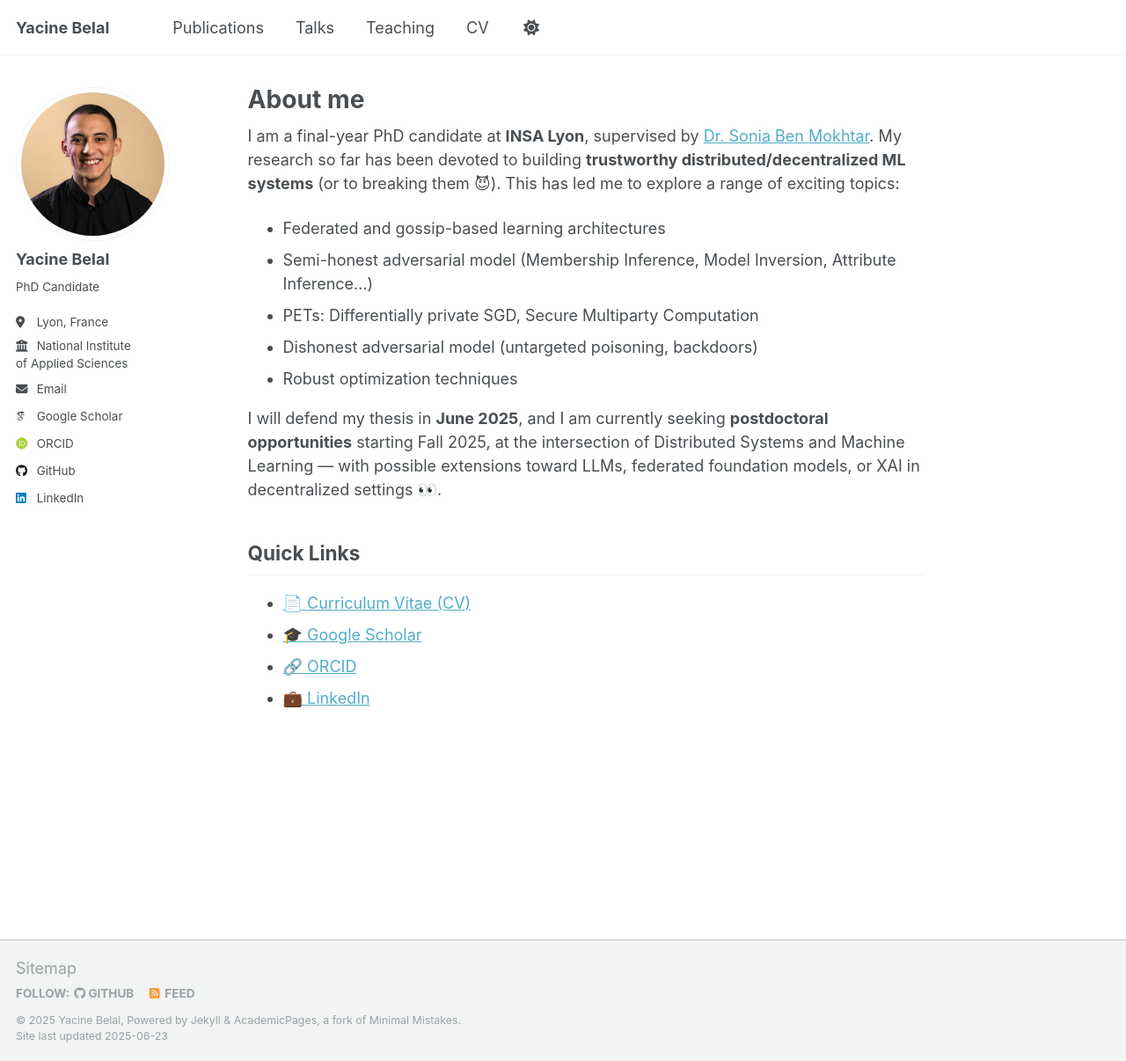
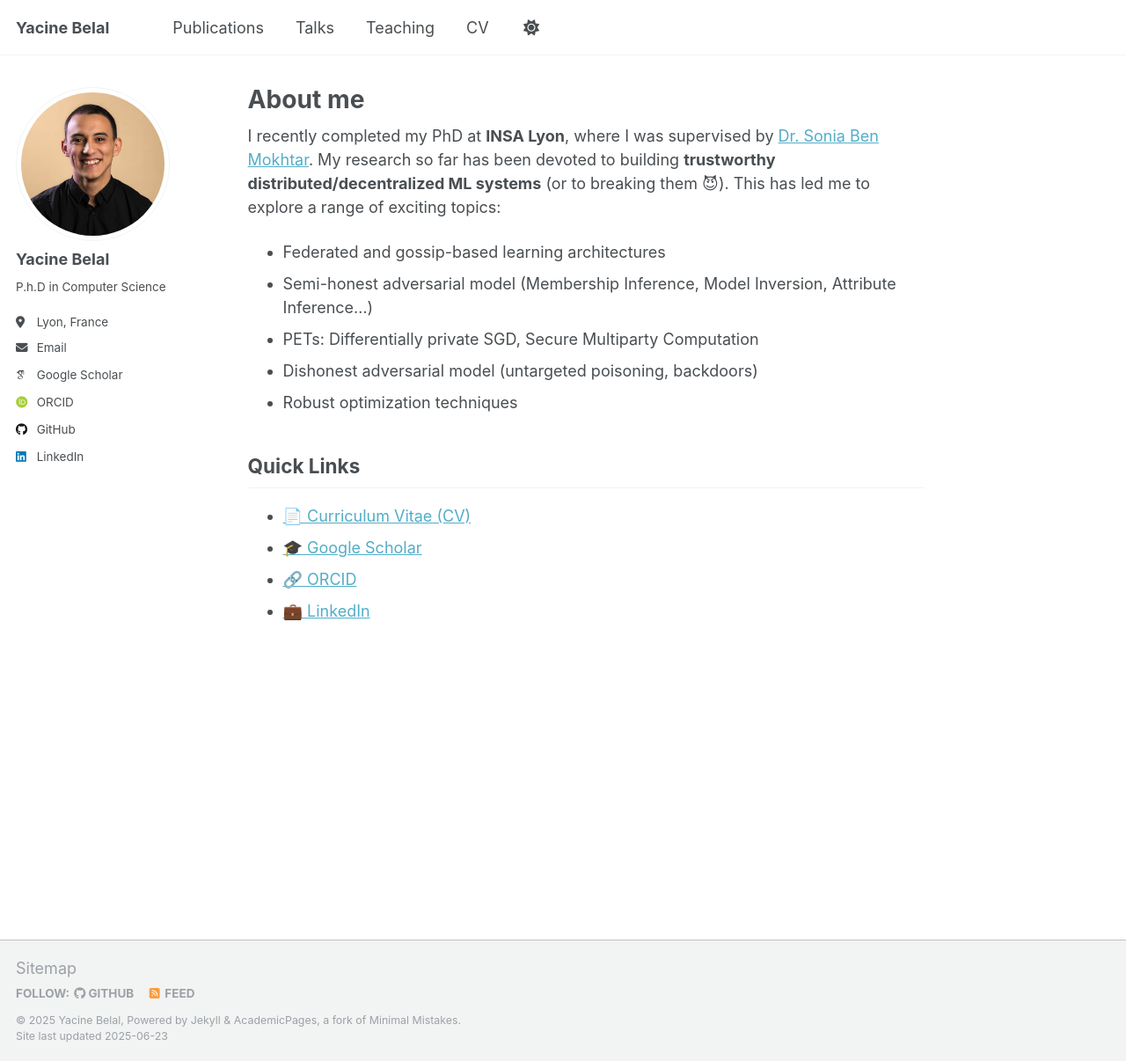
Before and after one commit to YacineBelal/yacinebelal.github.io, a Jekyll site: the page built from docs/_pages/about.md, in a window 1280 px wide and 1206 px high. Shown: the whole window at 88% size. Built offline with Jekyll 4.4.1, drawn with Linux system fonts in a browser that asks for light colours; some web fonts are replaced.

Commit message:
Updated CV, Removed INSA, added LIRIS redirection

```diff
--- a/docs/_config.yml
+++ b/docs/_config.yml
@@ -25,11 +25,11 @@ author:
   avatar           : "profile.jpg"
   name             : "Yacine Belal"
   pronouns         : # example: "she/her"
-  bio: "PhD Candidate" #"🤖 Distributed ML | 🔒 Privacy Preservation | 🎯 Robust Optimization"
+  bio: "P.h.D in Computer Science" #"🤖 Distributed ML | 🔒 Privacy Preservation | 🎯 Robust Optimization"
   location         : "Lyon, France"
-  employer: "National Institute<br>of Applied Sciences"
+  # employer: "National Institute<br>of Applied Sciences"
   uri              : # URL
-  email            : "yacine.belal@insa-lyon.fr"
+  email            : "yacine.belal@liris.cnrs.fr"
 
   # Academic websites
   arxiv            : # URL - Update with the correct link to your profile
--- a/docs/_pages/about.md
+++ b/docs/_pages/about.md
@@ -7,7 +7,7 @@ redirect_from:
   - /about.html
 ---
 
-I am a final-year PhD candidate at **INSA Lyon**, supervised by [Dr. Sonia Ben Mokhtar](https://sites.google.com/view/sonia-benmokhtar/accueil). My research so far has been devoted to building **trustworthy distributed/decentralized ML systems** (or to breaking them 😈). This has led me to explore a range of exciting topics:
+I recently completed my PhD at **INSA Lyon**, where I was supervised by [Dr. Sonia Ben Mokhtar](https://sites.google.com/view/sonia-benmokhtar/accueil). My research so far has been devoted to building **trustworthy distributed/decentralized ML systems** (or to breaking them 😈). This has led me to explore a range of exciting topics:
 
 - Federated and gossip-based learning architectures
 - Semi-honest adversarial model (Membership Inference, Model Inversion, Attribute Inference...)
@@ -15,7 +15,7 @@ I am a final-year PhD candidate at **INSA Lyon**, supervised by [Dr. Sonia Ben M
 - Dishonest adversarial model (untargeted poisoning, backdoors)
 - Robust optimization techniques
 
-I will defend my thesis in **June 2025**, and I am currently seeking **postdoctoral opportunities** starting Fall 2025, at the intersection of Distributed Systems and Machine Learning — with possible extensions toward LLMs, federated foundation models, or XAI in decentralized settings 👀.
+<!-- I will defend my thesis in **June 2025**, and I am currently seeking **postdoctoral opportunities** starting Fall 2025, at the intersection of Distributed Systems and Machine Learning — with possible extensions toward LLMs, federated foundation models, or XAI in decentralized settings 👀. -->
 
 
 ## Quick Links
```
Also changed, not shown: docs/_pages/cv.md (+1 -1 lines), 1 other file.
